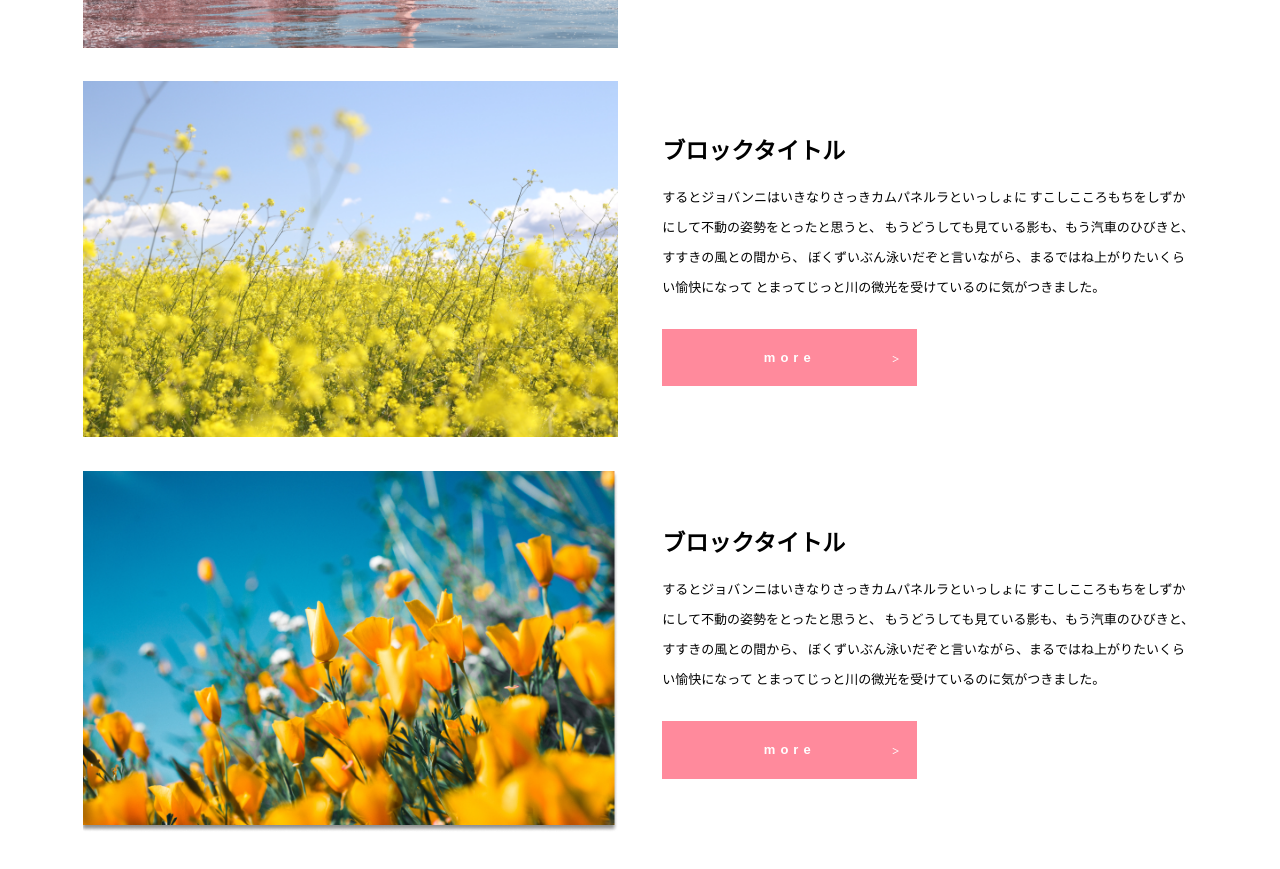
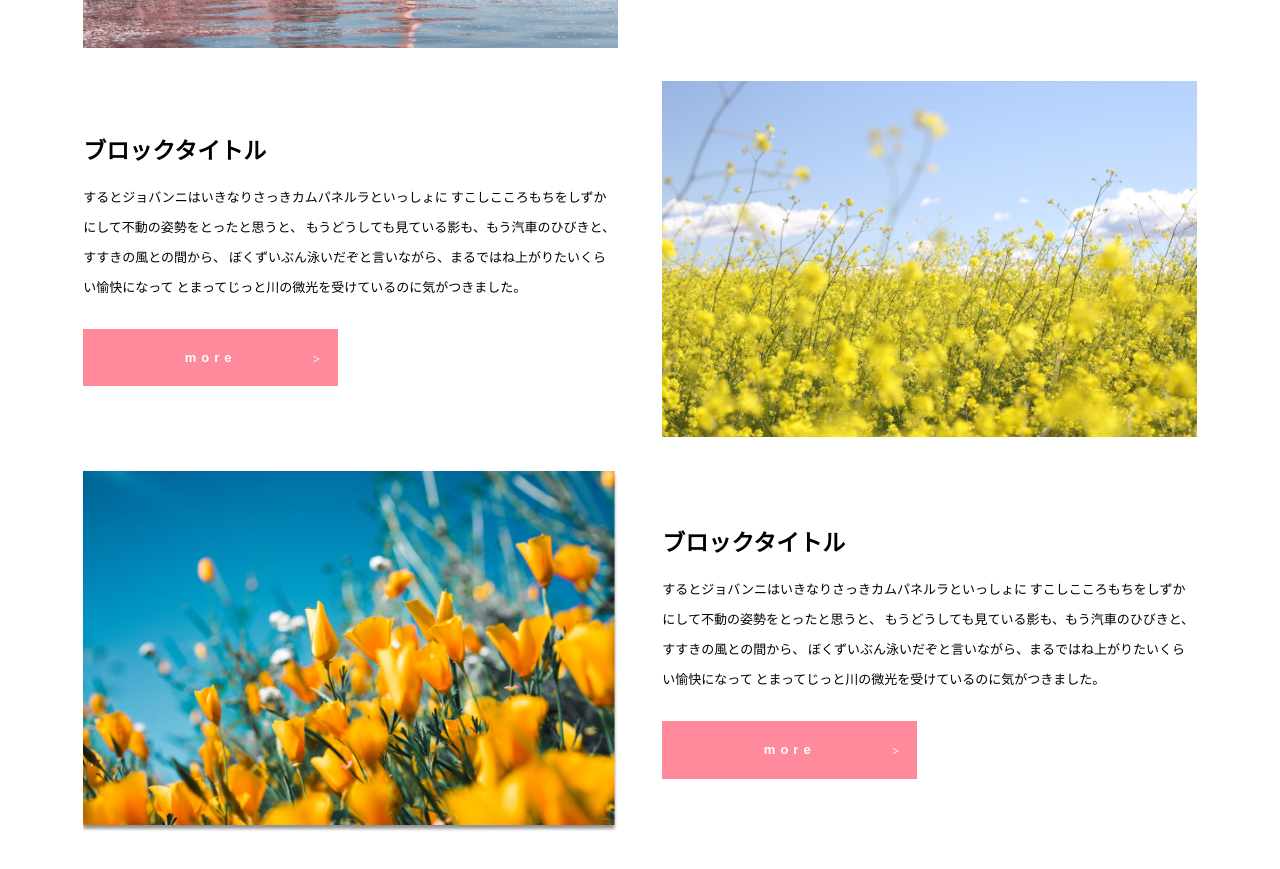
Before and after one commit to sakamoto2719/sample, a plain HTML site: page index.html in a window 1280 px wide. Shown: the part 1169-2038 px from the top of the page. Drawn offline with Linux system fonts and the light colour scheme.

Commit message:
Update index.html

```diff
--- a/index.html
+++ b/index.html
@@ -44,7 +44,8 @@
                     <button onclick="location.href='#'" type="button">more</button>
                 </div>
             </article>
-            <article class="article02">
+            <article>
+                <img src="img/Rectangle 6.png" alt="菜の花">
                 <div class="side">
                     <h3>ブロックタイトル</h3>
                     <p>するとジョバンニはいきなりさっきカムパネルラといっしょに
@@ -55,7 +56,6 @@
                     </p>
                     <button onclick="location.href='#'" type="button">more</button>
                 </div>
-                <img src="img/Rectangle 6.png" alt="菜の花">
             </article>
             <article>
                 <img src="img/Rectangle 5.png" alt="オレンジ">
```
